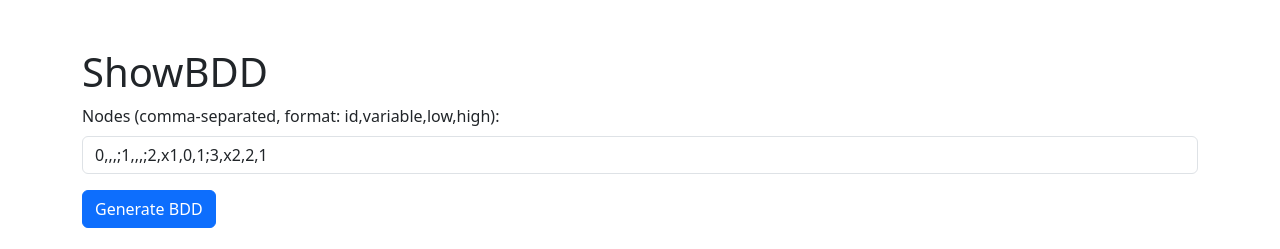
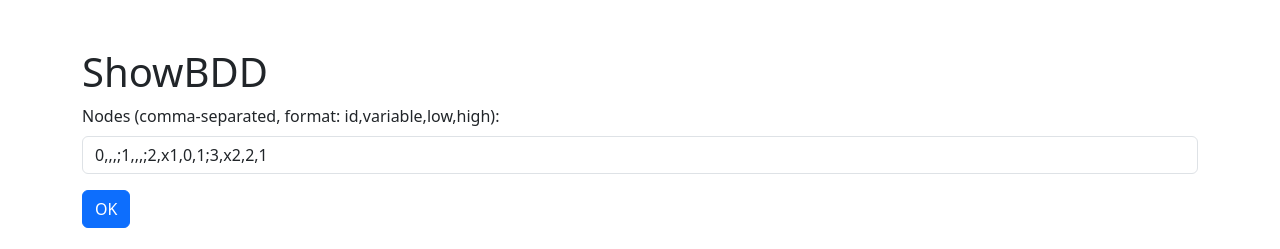
Before and after one commit to KajizukaTaichi/ShowBDD, a plain HTML site: page index.html in a window 1280 px wide. Drawn offline with nearby package versions, Linux system fonts and the light colour scheme.

Commit message:
Update index.html

```diff
--- a/index.html
+++ b/index.html
@@ -23,7 +23,7 @@
                 <label for="nodes" class="form-label">Nodes (comma-separated, format: id,variable,low,high):</label>
                 <input type="text" id="nodes" name="nodes" class="form-control" value="0,,,;1,,,;2,x1,0,1;3,x2,2,1">
             </div>
-            <button type="submit" class="btn btn-primary">Generate BDD</button>
+            <button type="submit" class="btn btn-primary">OK</button>
         </form>
         <canvas id="bddCanvas" class="alert"></canvas>
     </div>
```
